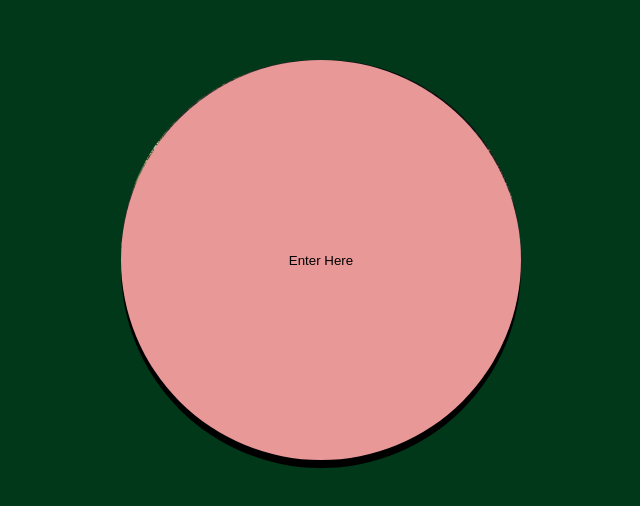
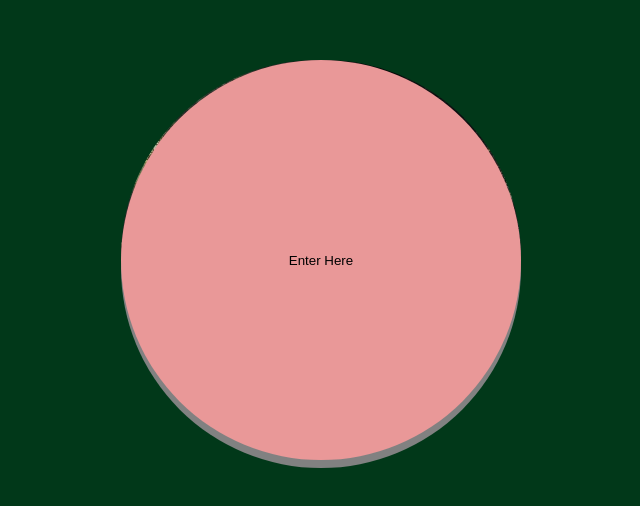
Before and after one commit to dbono1/dbono1.github.io, a plain HTML site: page button/index.html in a window 1280 px wide. Shown: the part 148-654 px from the top of the page, without its empty margins (367-1007 px from the left). Drawn offline with Linux system fonts and the light colour scheme.

Commit message:
the button

```diff
--- a/button/theStyle.css
+++ b/button/theStyle.css
@@ -35,7 +35,7 @@ button {
     border-radius: 25vh;
     margin-top: 25vh;
     background-color: rgb(233, 152, 152);
-    box-shadow: 0px 1vh #000;
+    box-shadow: 0px 1vh rgb(129, 129, 129);
     border: none;
     outline:none;
 }
```
